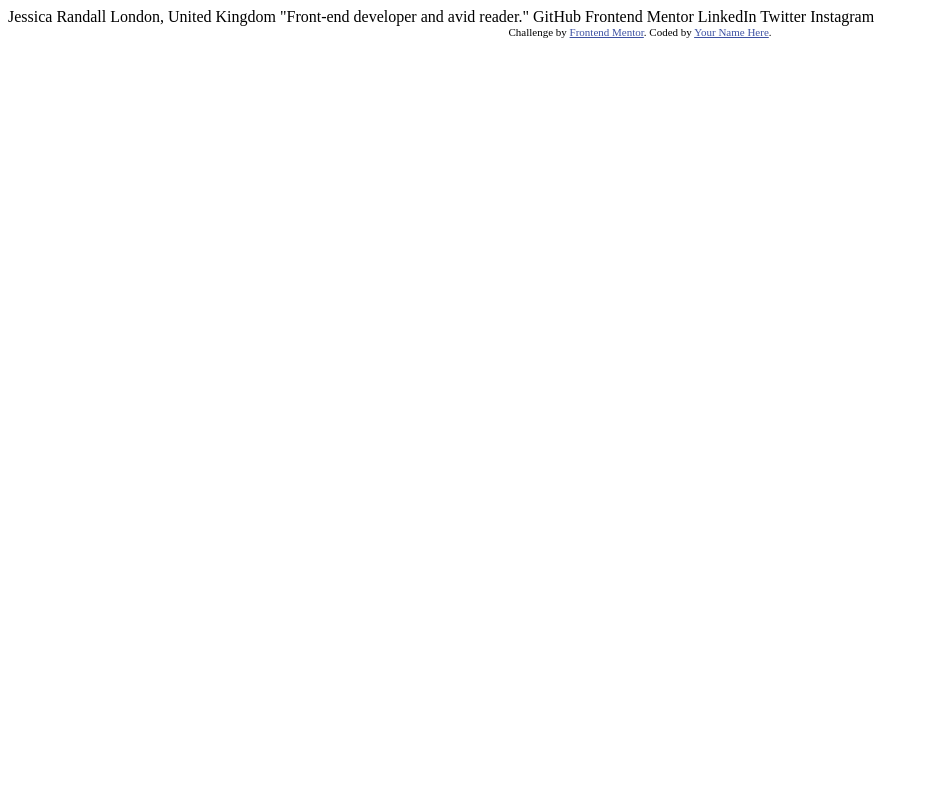
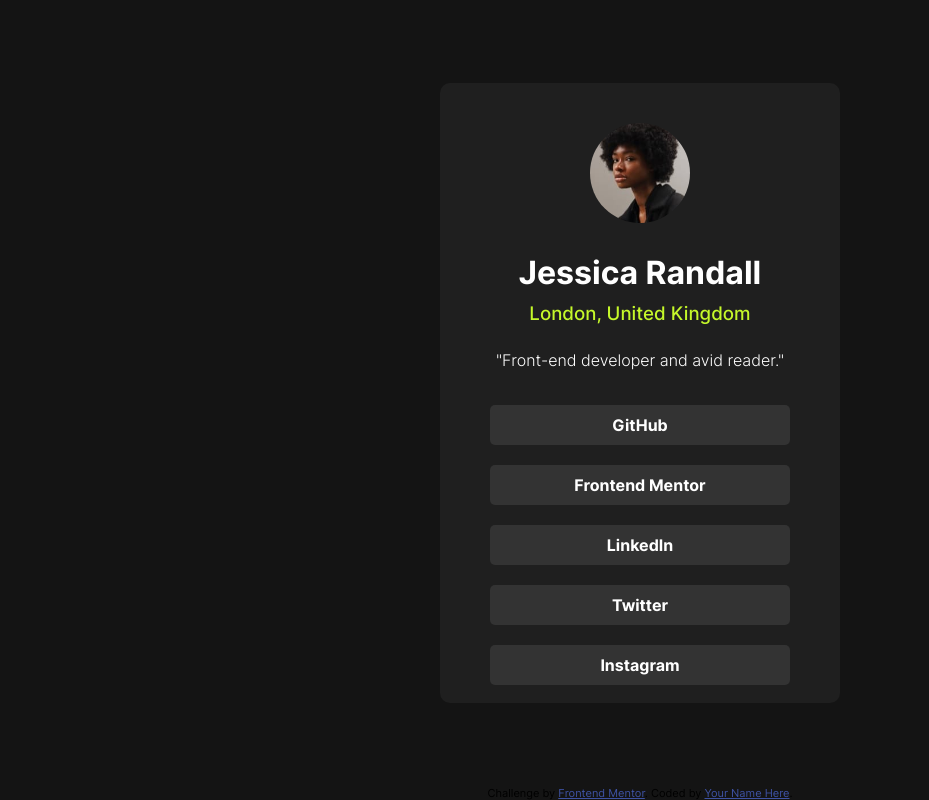
Before and after one commit to cosmooliveira/social-links-profile-main-frontend-mentor-, a plain HTML site: page index.html in a window 1280 px wide. Shown: the whole page, without its empty margins (0-929 px from the left). Drawn offline with Linux system fonts and the light colour scheme.

Commit message:
outra versão antiga minha

```diff
--- a/index.html
+++ b/index.html
@@ -1,11 +1,12 @@
 <!DOCTYPE html>
-<html lang="en">
+<html lang="tp-br">
 <head>
   <meta charset="UTF-8">
   <meta name="viewport" content="width=device-width, initial-scale=1.0"> <!-- displays site properly based on user's device -->
 
   <link rel="icon" type="image/png" sizes="32x32" href="./assets/images/favicon-32x32.png">
-
+  <link rel="stylesheet" href="style/style.css">
+  <link rel="stylesheet" href="style/mediaqueiry.css">
   <title>Frontend Mentor | Social links profile</title>
 
   <!-- Feel free to remove these styles or customise in your own stylesheet 👍 -->
@@ -16,16 +17,20 @@
 </head>
 <body>
 
-  Jessica Randall
-  London, United Kingdom
-  "Front-end developer and avid reader."
+  <div id="container">
+    <img src="assets/images/avatar-jessica.jpeg" alt="foto da Jessica randall">
+    <h1>Jessica Randall</h1>
+    <h3>London, United Kingdom</h3>
+    <p>"Front-end developer and avid reader."</p>
+    <div id="rede-sociais">
+      <a href="">GitHub</a>
+      <a href="">Frontend Mentor</a>
+      <a href="">LinkedIn</a>
+      <a href="">Twitter</a>
+      <a href="">Instagram</a>
+    </div>
 
-  GitHub
-  Frontend Mentor
-  LinkedIn
-  Twitter
-  Instagram
-
+  </div>
   <div class="attribution">
     Challenge by <a href="https://www.frontendmentor.io?ref=challenge" target="_blank">Frontend Mentor</a>.
     Coded by <a href="#">Your Name Here</a>.
--- /dev/null
+++ b/style/mediaqueiry.css
@@ -0,0 +1,8 @@
+@media (max-width:500px){
+    #container{
+        width: 300px;
+        padding: 0px 20px 20px 20px;
+
+    }
+
+}
--- /dev/null
+++ b/style/style.css
@@ -0,0 +1,72 @@
+@charset "UTF-8";
+@font-face {
+    font-family: "universal";
+    src: url(../assets/fonts/Inter-VariableFont_slnt\,wght.ttf);
+}
+*{
+    margin: 0;
+    padding: 0;
+    font-family: "universal";
+}
+body{
+    height: 100vh;
+    background-color: hsl(0, 0%, 8%);
+    display: flex;
+    justify-content: center;
+    align-items: center;
+    flex-direction: column;
+
+}
+
+
+#container{
+    background-color: hsl(0, 0%, 12%);
+    display: flex;
+    flex-direction: column;
+    align-items: center;
+    width: 400px;
+    height: 600px;
+    border-radius: 10px;
+    padding: 10px 0px;
+    margin: auto;
+
+}
+#rede-sociais{
+    display: flex;
+    flex-direction: column;
+}
+img{
+    border-radius: 50%;
+    width: 100px;
+    margin: 30px 0px;
+}
+#rede-sociais > a{
+    background-color: hsl(0, 0%, 20%);
+    margin: 10px;
+    padding: 10px 5px;
+    width: 290px;
+    text-align: center;
+    border-radius: 5px;
+    color: hsl(0, 0%, 100%);
+    text-decoration: none;
+    font-weight: bold;
+}
+#rede-sociais > a:hover{
+    background-color:  hsl(75, 94%, 57%);
+    color: hsl(0, 0%, 8%);
+}
+p{
+    margin: 25px 0px;
+    color: hsl(0, 0%, 100%);
+    font-weight: 300;
+
+}
+h3{
+    margin-top: 10px;
+    color: hsl(75, 94%, 57%);
+    font-weight: 500;
+
+}
+h1{
+    color: hsl(0, 0%, 100%);
+}
```
Also changed, not shown: 1 other file.
